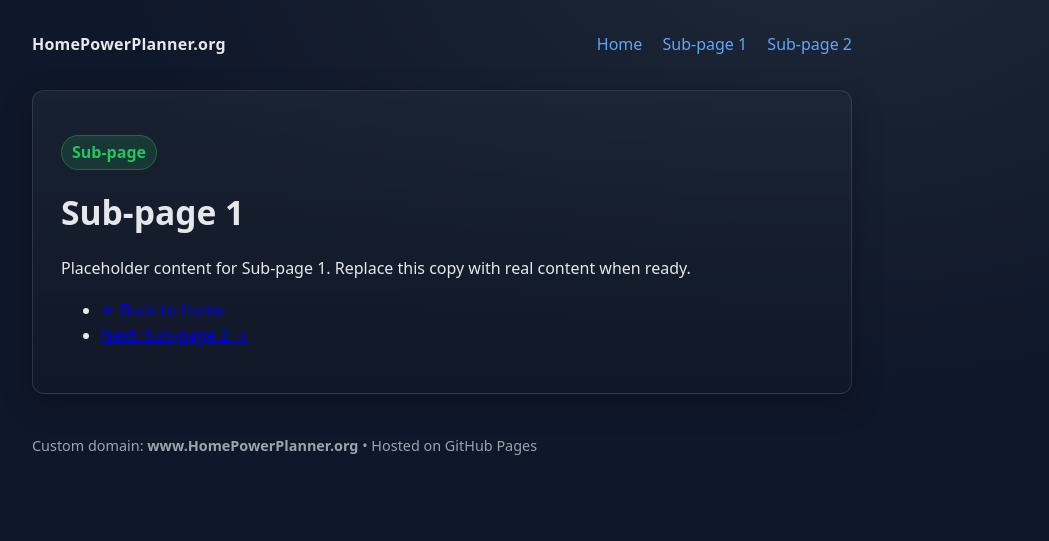
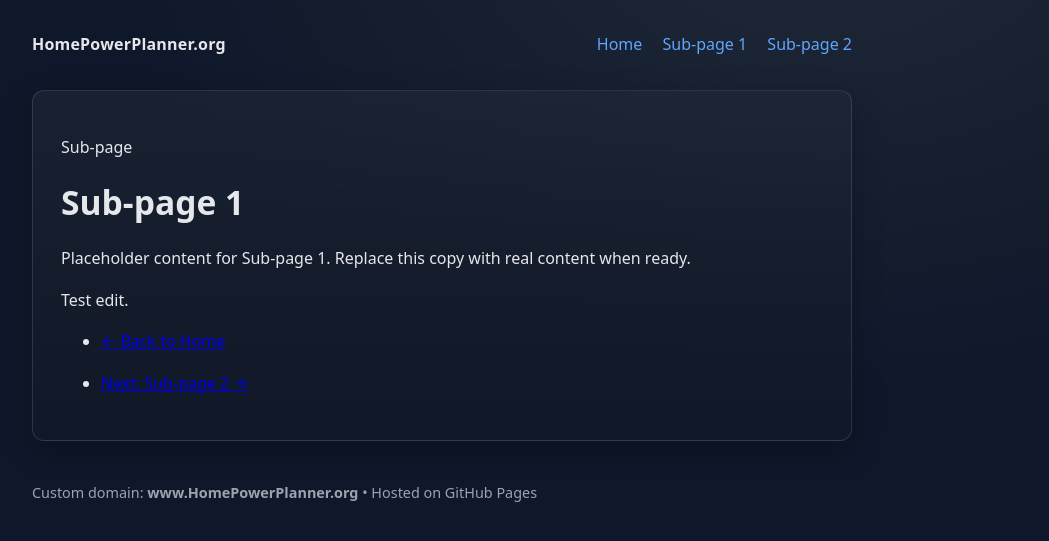
Before and after one commit to QuitCarbon/hpp-website, a Jekyll site: the page built from site/subpage-1.md, in a window 1280 px wide. Shown: the top 541 px of the page, without its empty margins (198-1247 px from the left). Built offline with Jekyll 4.4.1, drawn with Linux system fonts in a browser that asks for light colours.

Commit message:
Update site/subpage-1.md

```diff
--- a/site/subpage-1.md
+++ b/site/subpage-1.md
@@ -2,12 +2,14 @@
 layout: default
 title: Home Power Planner — Sub‑page 1
 ---
-
-<span class="badge">Sub‑page</span>
+Sub‑page
 
 # Sub‑page 1
 
 Placeholder content for Sub‑page 1. Replace this copy with real content when ready.
 
-- [← Back to Home](/)
-- [Next: Sub‑page 2 →](/subpage-2/)
+Test edit.
+
+*   [← Back to Home](/)
+
+*   [Next: Sub‑page 2 →](/subpage-2/)
```
